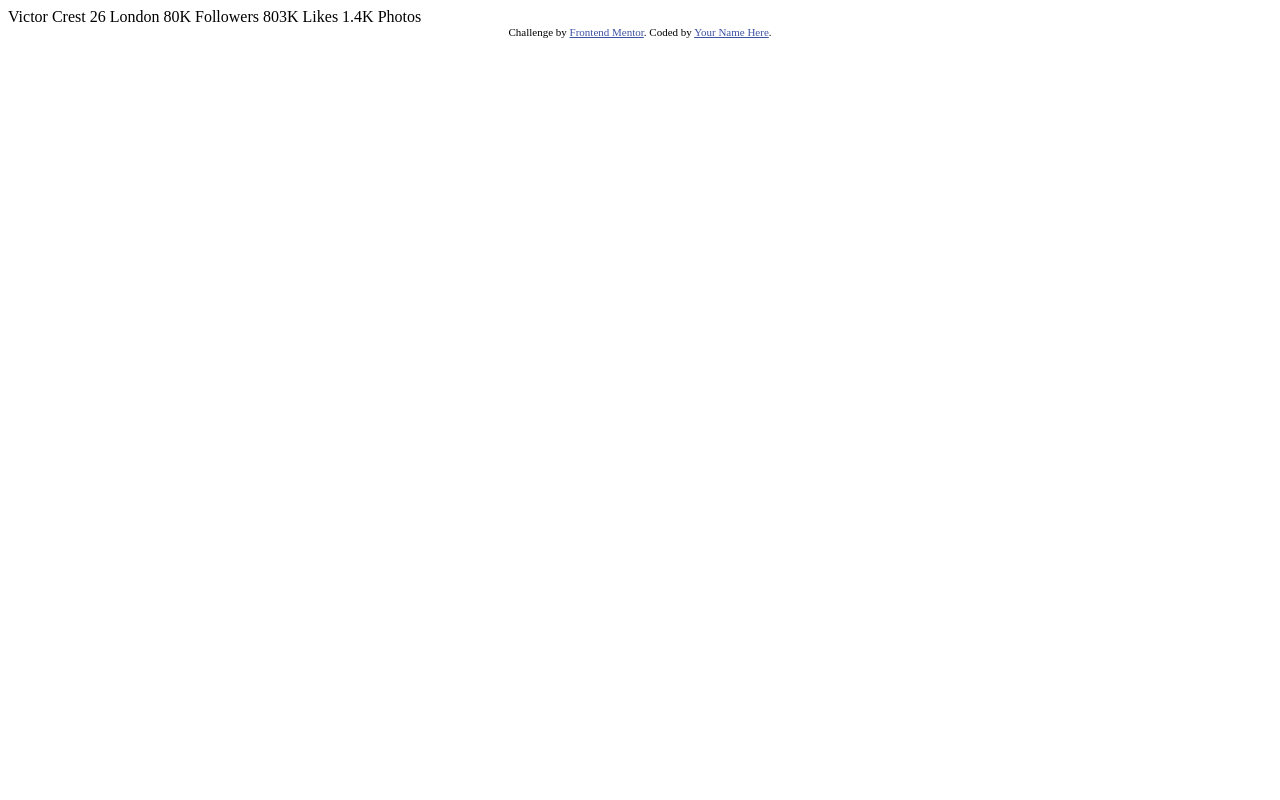
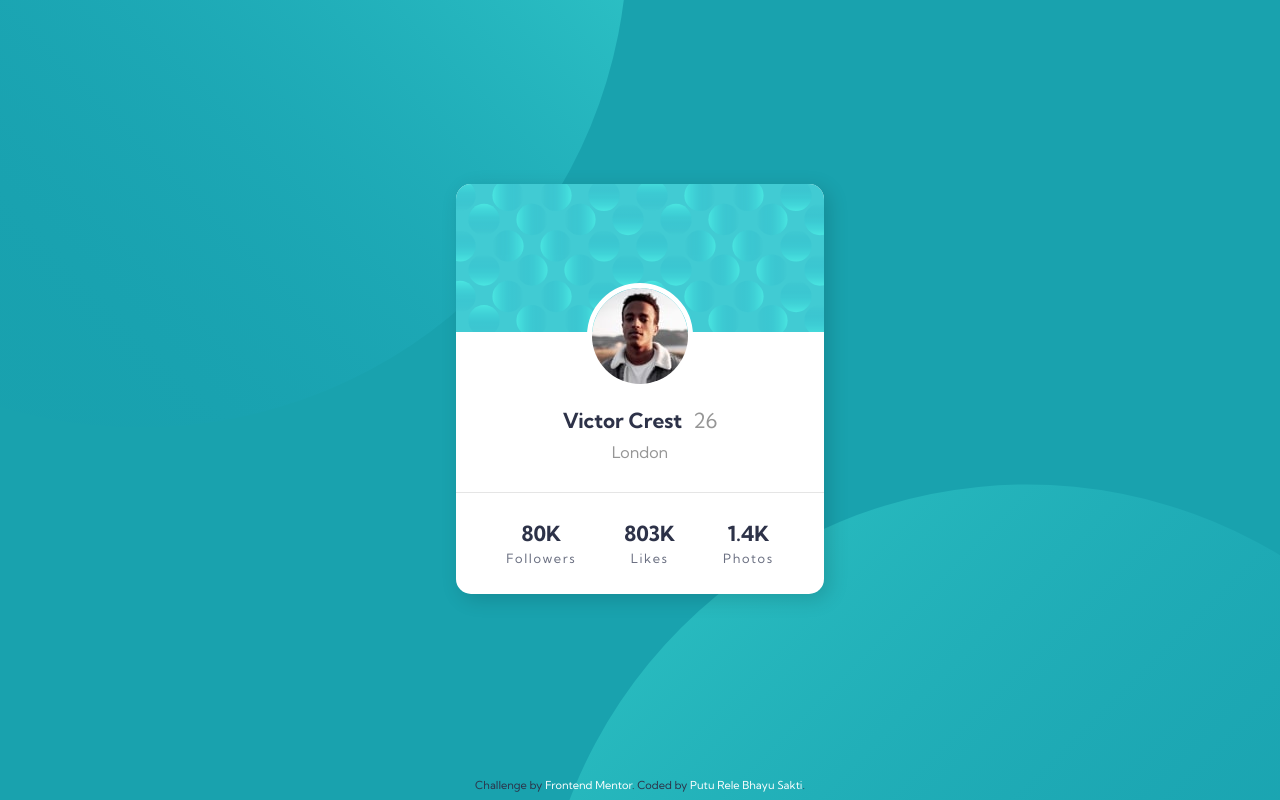
Before and after one commit to lere22/profile-card-component, a plain HTML site: page index.html in a window 1280 px wide. Drawn offline with Linux system fonts and the light colour scheme.

Commit message:
add layouting

```diff
--- /dev/null
+++ b/css/style.css
@@ -0,0 +1,133 @@
+@import url("https://fonts.googleapis.com/css2?family=Kumbh+Sans:wght@400;700&display=swap");
+
+:root {
+	/* Colors */
+	--primary-dark-cyan: hsl(185, 75%, 39%);
+	--primary-very-dark-desaturated-blue: hsl(229, 23%, 23%);
+	--primary-dark-grayish-blue: hsl(227, 10%, 46%);
+	--neutral-dark-gray: hsl(0, 0%, 59%);
+	--white: hsl(0, 0%, 100%);
+
+	/* Typography */
+	--family-kumbh-sans: "Kumbh Sans", sans-serif;
+	--fw-400: 400;
+	--fw-700: 700;
+}
+
+*,
+*::before,
+*::after {
+	margin: 0;
+	padding: 0;
+	box-sizing: border-box;
+	text-decoration: none;
+	border: none;
+	list-style: none;
+	outline: none;
+}
+
+body {
+	min-height: 99vh;
+	font-family: var(--family-kumbh-sans);
+	background: url(../images/bg-pattern-bottom.svg) bottom -670px right -235px no-repeat, url(../images/bg-pattern-top.svg) top -550px left -350px no-repeat;
+	background-color: var(--primary-dark-cyan);
+	color: var(--neutral-dark-gray);
+	display: flex;
+	flex-direction: column;
+	align-items: center;
+}
+
+main {
+	margin: auto;
+	overflow: hidden;
+	width: 90%;
+	max-width: 23rem;
+	background-color: var(--white);
+	border-radius: 15px;
+	box-shadow: 5px 5px 20px rgba(0, 0, 0, 0.15);
+	text-align: center;
+}
+
+.header img {
+	width: 100%;
+}
+
+.content img {
+	border-radius: 50%;
+	transform: translateY(-50%);
+	border: 5px solid var(--white);
+}
+
+.content p {
+	transform: translateY(-150%);
+}
+
+.content__name {
+	font-size: 1.3rem;
+	font-weight: var(--fw-700);
+	color: var(--primary-very-dark-desaturated-blue);
+}
+
+.content__age {
+	padding-left: 0.4rem;
+	font-weight: var(--fw-400);
+	color: var(--neutral-dark-gray);
+}
+
+.content__location {
+	font-weight: var(--fw-400);
+	color: var(--neutral-dark-gray);
+}
+
+.footer {
+	border-top: 1px solid rgba(0, 0, 0, 0.1);
+	padding: 1.7rem 0;
+}
+
+ul {
+	display: flex;
+	justify-content: center;
+}
+
+li {
+	display: flex;
+	flex-direction: column;
+	gap: 0.3rem;
+	padding: 0 1.5rem;
+}
+
+.footer__status {
+	font-size: 1.3rem;
+	font-weight: var(--fw-700);
+}
+
+.footer__category {
+	font-size: 0.8rem;
+	letter-spacing: 0.1rem;
+	color: var(--primary-dark-grayish-blue);
+}
+
+.footer--dark-blue {
+	color: var(--primary-very-dark-desaturated-blue);
+}
+
+.attribution {
+	font-size: 11px;
+	text-align: center;
+	color: var(--primary-very-dark-desaturated-blue);
+}
+
+.attribution a {
+	color: var(--white);
+}
+
+.attribution a:hover {
+	text-decoration: underline;
+}
+
+@media screen and (max-width: 990px) {
+	body {
+		background: url(../images/bg-pattern-bottom.svg) bottom -600px right -640px no-repeat, url(../images/bg-pattern-top.svg) top -500px left -724px no-repeat;
+		background-color: var(--primary-dark-cyan);
+	}
+}
--- a/index.html
+++ b/index.html
@@ -1,35 +1,46 @@
 <!DOCTYPE html>
 <html lang="en">
-<head>
-  <meta charset="UTF-8">
-  <meta name="viewport" content="width=device-width, initial-scale=1.0"> <!-- displays site properly based on user's device -->
+	<head>
+		<meta charset="UTF-8" />
+		<meta name="viewport" content="width=device-width, initial-scale=1.0" />
+		<!-- displays site properly based on user's device -->
 
-  <link rel="icon" type="image/png" sizes="32x32" href="./images/favicon-32x32.png">
+		<link rel="icon" type="image/png" sizes="32x32" href="./images/favicon-32x32.png" />
 
-  <title>Frontend Mentor | Profile card component</title>
+		<title>Frontend Mentor | Profile card component</title>
 
-  <!-- Feel free to remove these styles or customise in your own stylesheet 👍 -->
-  <style>
-    .attribution { font-size: 11px; text-align: center; }
-    .attribution a { color: hsl(228, 45%, 44%); }
-  </style>
-</head>
-<body>
-  Victor Crest
-  26
-  London
+		<link rel="stylesheet" href="./css/style.css" />
+	</head>
+	<body>
+		<main>
+			<section class="header">
+				<img src="./images/bg-pattern-card.svg" alt="Pattern" />
+			</section>
+			<section class="content">
+				<img src="./images/image-victor.jpg" alt="Profile Victor" />
+				<p class="content__name">Victor Crest <span class="content__age">26</span></p>
+				<p class="content__location">London</p>
+			</section>
+			<section class="footer">
+				<ul>
+					<li>
+						<span class="footer__status footer--dark-blue">80K</span>
+						<span class="footer__category">Followers</span>
+					</li>
+					<li>
+						<span class="footer__status footer--dark-blue">803K</span>
+						<span class="footer__category">Likes</span>
+					</li>
+					<li>
+						<span class="footer__status footer--dark-blue">1.4K</span>
+						<span class="footer__category">Photos</span>
+					</li>
+				</ul>
+			</section>
+		</main>
 
-  80K
-  Followers
-
-  803K
-  Likes
-
-  1.4K
-  Photos
-  <div class="attribution">
-    Challenge by <a href="https://www.frontendmentor.io?ref=challenge" target="_blank">Frontend Mentor</a>.
-    Coded by <a href="#">Your Name Here</a>.
-  </div>
-</body>
+		<footer>
+			<div class="attribution">Challenge by <a href="https://www.frontendmentor.io?ref=challenge" target="_blank">Frontend Mentor</a>. Coded by <a href="https://github.com/lere22">Putu Rele Bhayu Sakti</a>.</div>
+		</footer>
+	</body>
 </html>
```
